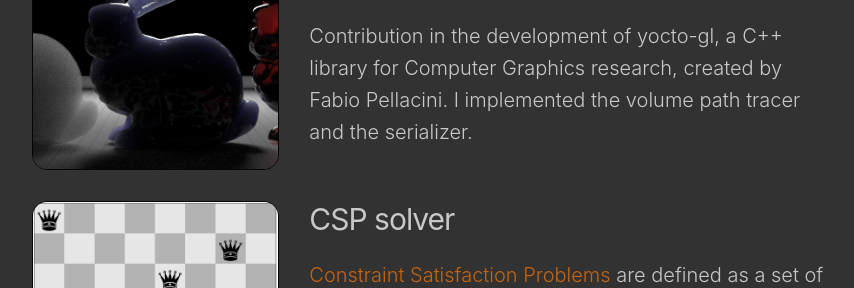
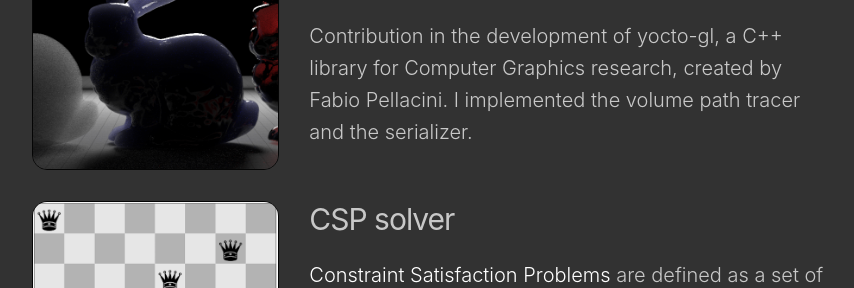
Before and after one commit to giacomonazzaro/giacomonazzaro.github.io, a plain HTML site: page projects.html in a window 1280 px wide. In both pictures the pointer is over the link "Constraint Satisfaction Problems". Shown: the part 512-800 px from the top of the page, without its empty margins (208-1062 px from the left). Drawn offline with Linux system fonts and the light colour scheme.

Commit message:
white hover in description

```diff
--- a/css/custom.css
+++ b/css/custom.css
@@ -62,6 +62,10 @@ li a {
 
 .project_description a {
     color: rgb(200,100,15);
+}
+
+.project_description a:hover {
+    color: rgb(255, 255, 255);
 }
 
 
```
